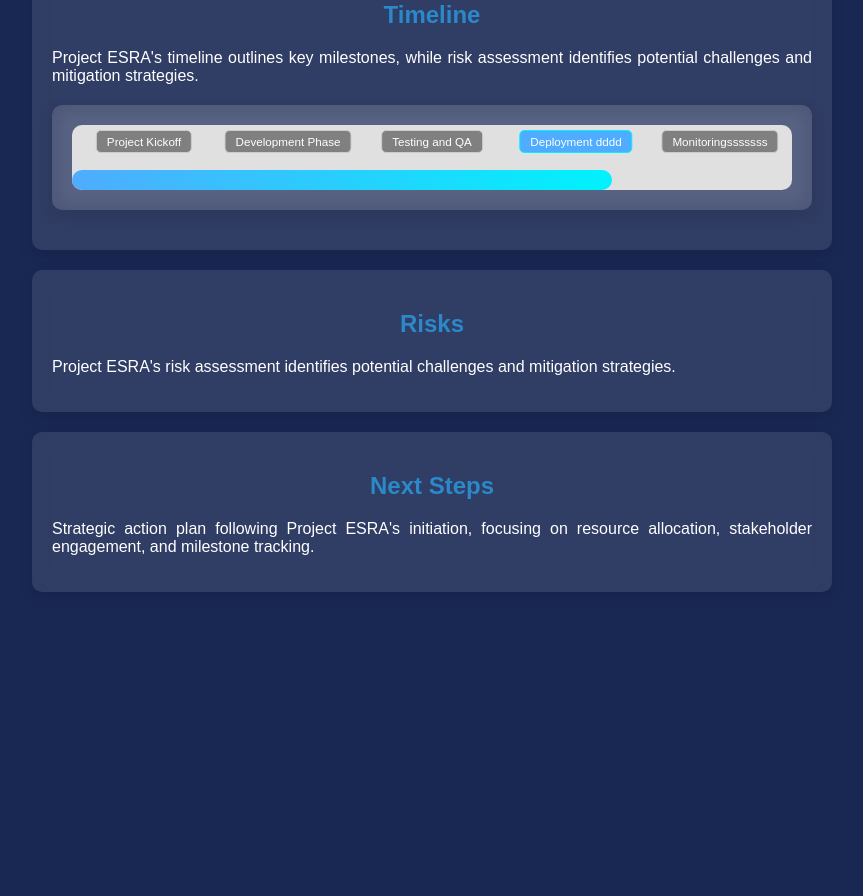
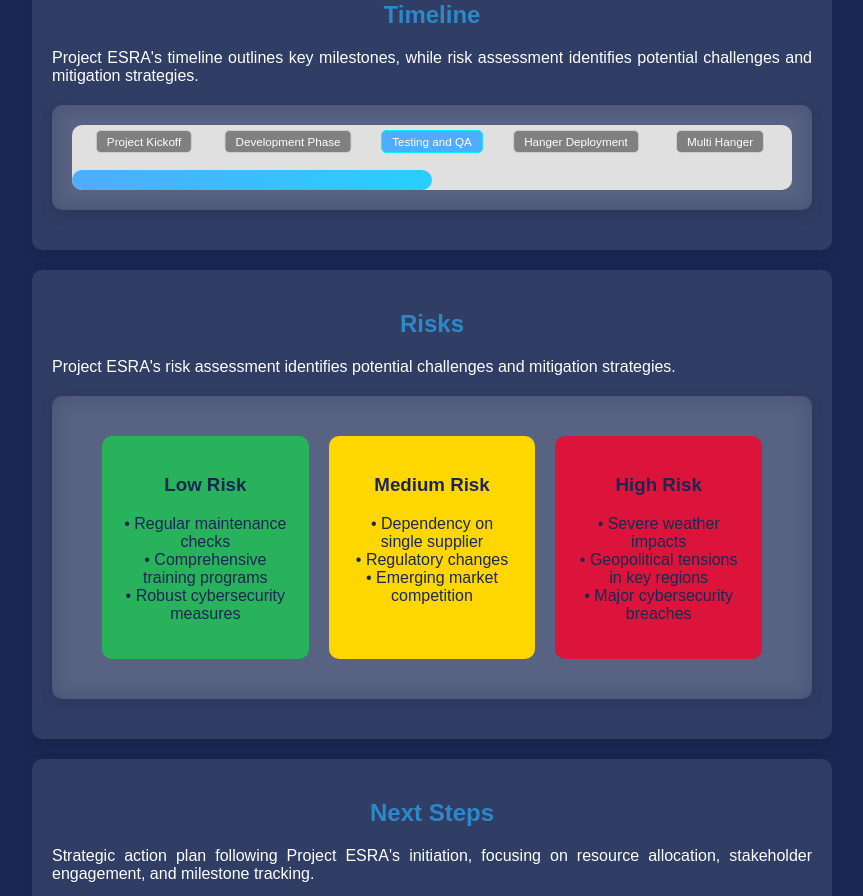
Before and after one commit to twistedcollar/esra-presentation, a React (Create React App) app: page / in a window 1280 px wide. Shown: the part 2560-3456 px from the top of the page, without its empty margins (208-1071 px from the left). Before the commit the page ends 3172 px from the top, so only its background shows below. Built offline with nearby package versions, Linux system fonts and the light colour scheme.

Commit message:
risksection update

```diff
--- a/src/App.js
+++ b/src/App.js
@@ -7,6 +7,7 @@ import ROIAnalysis from './ROIAnalysis';
 import { BudgetData } from './ChartData';
 import Timeline from './Timeline';
 import AppFeatures from './AppFeatures';
+import RisksSection from './Risks';
 
 
 const FadeInSection = (props) => {
@@ -97,6 +98,7 @@ function App() {
           <p className="content">
             Project ESRA's risk assessment identifies potential challenges and mitigation strategies.
           </p>
+          <RisksSection />
         </div>
       </FadeInSection>
       <FadeInSection>
--- /dev/null
+++ b/src/Risks.css
@@ -0,0 +1,36 @@
+/* risks.css */
+.risks-container {
+    display: flex;
+    justify-content: space-between;
+    padding: 20px;
+  }
+
+  .risk-level {
+    flex: 1;
+    margin: 0 10px;
+    padding: 20px;
+    border-radius: 10px;
+    color: #192753; /* Adjust based on your preference for text color contrast */
+  }
+
+  .low-risk {
+    background-color: #29B25C; /* Green */
+  }
+
+  .medium-risk {
+    background-color: #FFD700; /* Yellow */
+  }
+
+  .high-risk {
+    background-color: #DC143C; /* Red */
+  }
+
+  .risk-level ul {
+    list-style: none;
+    padding: 0;
+  }
+
+  .risk-level li::before {
+    content: '• ';
+    color: #192753; /* Or any color that matches your design */
+  }
--- /dev/null
+++ b/src/Risks.js
@@ -0,0 +1,37 @@
+import React from 'react';
+import './Risks.css'; // Make sure to import the CSS file
+
+const RisksSection = () => {
+  return (
+    <div className="section" id="risks">
+      <div className="risks-container">
+        <div className="risk-level low-risk">
+          <h3>Low Risk</h3>
+          <ul>
+            <li>Regular maintenance checks</li>
+            <li>Comprehensive training programs</li>
+            <li>Robust cybersecurity measures</li>
+          </ul>
+        </div>
+        <div className="risk-level medium-risk">
+          <h3>Medium Risk</h3>
+          <ul>
+            <li>Dependency on single supplier</li>
+            <li>Regulatory changes</li>
+            <li>Emerging market competition</li>
+          </ul>
+        </div>
+        <div className="risk-level high-risk">
+          <h3>High Risk</h3>
+          <ul>
+            <li>Severe weather impacts</li>
+            <li>Geopolitical tensions in key regions</li>
+            <li>Major cybersecurity breaches</li>
+          </ul>
+        </div>
+      </div>
+    </div>
+  );
+};
+
+export default RisksSection;
--- a/src/Timeline.css
+++ b/src/Timeline.css
@@ -12,6 +12,7 @@
   background-color: #e0e0e0;
   border-radius: 10px;
   overflow: hidden;
+  --label-font-size: 14px;
 }
 
 .milestones {
@@ -43,6 +44,7 @@
   text-overflow: ellipsis; /* Add ellipsis for overflowed text */
   max-width: 160px; /* Adjust max-width as needed */
   display: inline-block; /* Necessary for text-overflow to work */
+  font-size: var(--label-font-size);
 }
 
 .timeline-progress {
@@ -52,10 +54,49 @@
   height: 20px;
   background-image: linear-gradient(to right, #4facfe, #00f2fe);
   border-radius: 10px;
+  animation: fillProgress 2s ease-out forwards, /* Fill effect */
+  highlightProgress 3s ease-in-out infinite alternate; /* Highlight effect */
+--filled-width: 0%; /* Initial value, will be set dynamically in React */
+background-size: 200% 100%; /* For the highlight effect to work */
 }
+
 
 .milestone.current .milestone-label {
   background: #4facfe;
   color: white;
   border-color: #00f2fe;
 }
+
+
+.timeline-progress::after {
+  content: '';
+  display: block;
+  height: 100%;
+  width: 100%;
+  background: rgba(255, 255, 255, 0.2); /* Light white overlay */
+  position: absolute;
+  top: 0;
+  left: 0;
+  opacity: 0; /* Start with a transparent overlay */
+  border-radius: 10px; /* Match the border-radius of the progress bar */
+  animation: progress-highlight 2s infinite alternate linear;
+}
+
+@keyframes fillProgress {
+  from {
+    width: 0;
+  }
+  to {
+    width: var(--filled-width);
+  }
+}
+
+/* Highlight/glow animation for the progress bar */
+@keyframes highlightProgress {
+  0% {
+    background-position: 0% 50%;
+  }
+  100% {
+    background-position: 100% 50%;
+  }
+}
--- a/src/Timeline.js
+++ b/src/Timeline.js
@@ -5,13 +5,13 @@ const timelineData = [
   { id: 1, milestone: 'Project Kickoff', description: 'Initiation of Project ESRA', date: 'March 2024' },
   { id: 2, milestone: 'Development Phase', description: 'Building the ESRA system', date: 'April - June 2024' },
   { id: 3, milestone: 'Testing and QA', description: 'Quality assurance and testing', date: 'July - August 2024' },
-  { id: 4, milestone: 'Deployment dddd', description: 'Launch of Project ESRA', date: 'September 2024' },
-  { id: 5, milestone: 'Monitoringsssssss', description: 'Ongoing support and improvements', date: 'Ongoing' }
+  { id: 4, milestone: 'Hanger Deployment', description: 'Launch of Project ESRA', date: 'September 2024' },
+  { id: 5, milestone: 'Multi Hanger', description: 'Ongoing support and improvements', date: 'Ongoing' }
 
 ];
 
 const Timeline = () => {
-  const [currentMilestoneId] = useState(4);
+  const [currentMilestoneId] = useState(3);
   const [labelFontSize, setLabelFontSize] = useState(14);
 
   const calculateProgressWidth = (currentId, total) => {
@@ -83,7 +83,9 @@ const Timeline = () => {
         </div>
         <div
           className="timeline-progress"
-          style={{ width: calculateProgressWidth(currentMilestoneId, timelineData.length) }}
+          style={{
+            '--filled-width': calculateProgressWidth(currentMilestoneId, timelineData.length)
+          }}
         ></div>
       </div>
     </div>
```
